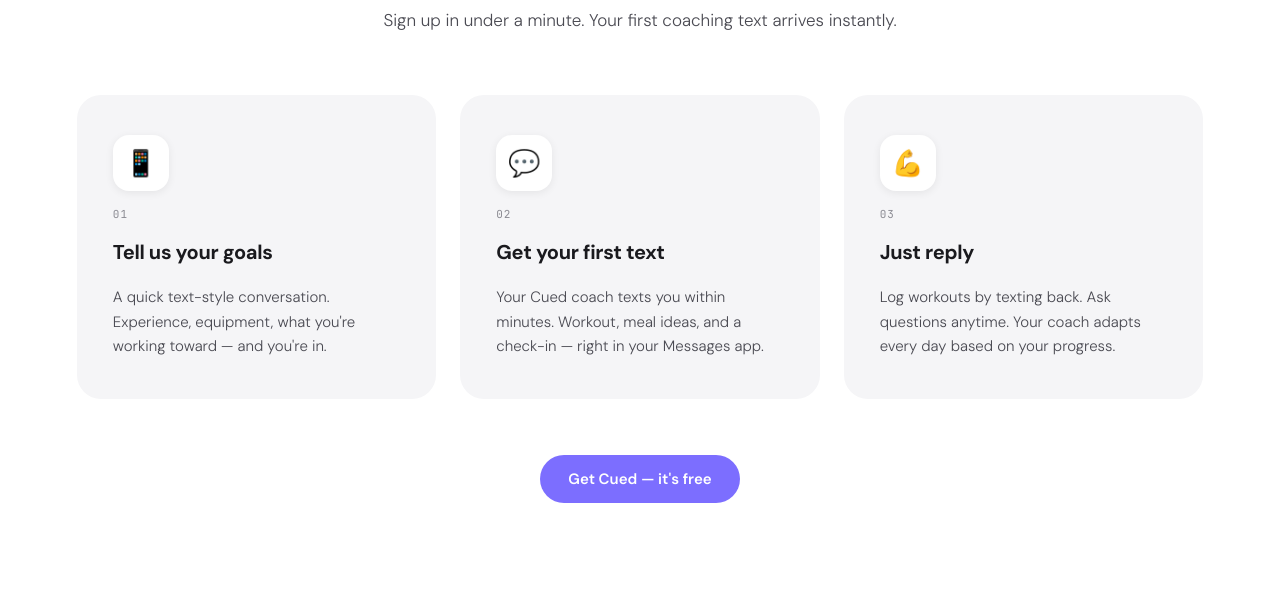
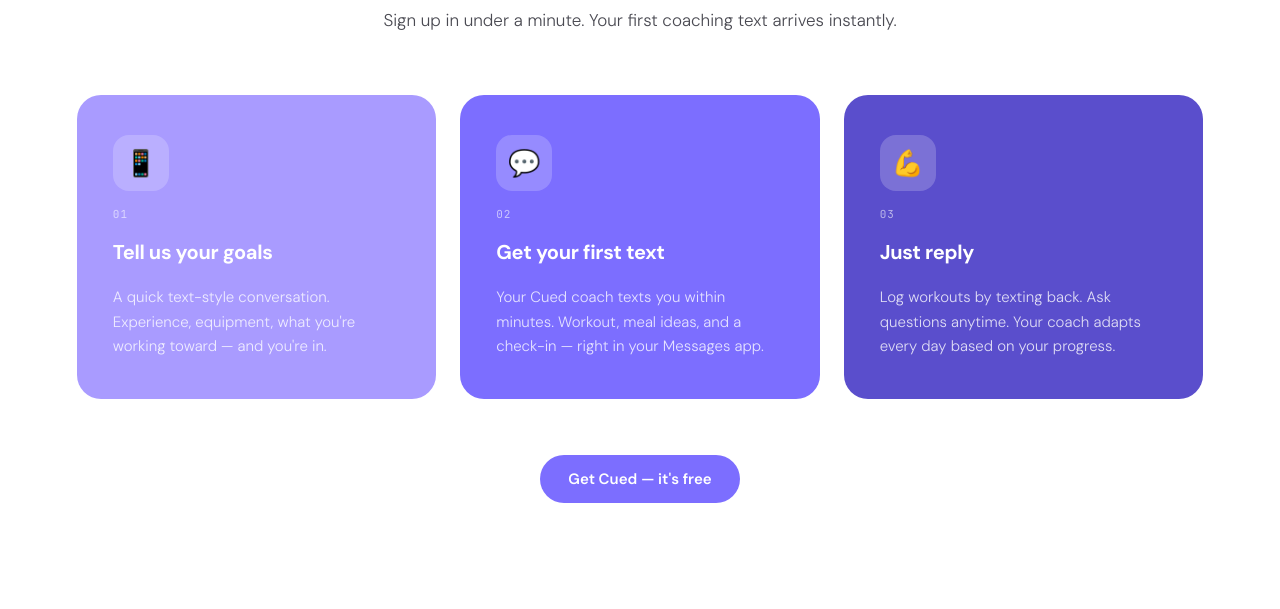
Before and after one commit to Edwn1x/cued-site, a plain HTML site: page index.html in a window 1280 px wide. Shown: the part 1683-2292 px from the top of the page. Drawn offline with Linux system fonts and the light colour scheme.

Commit message:
feat(homepage): style step cards in 3 shades of purple with hover lift

```diff
--- a/index.html
+++ b/index.html
@@ -128,11 +128,15 @@
 .three-texts-hd p{font-size:17px;color:var(--text2);font-weight:300}
 /* Horizontal 3-col steps */
 .demo-steps-h{max-width:1200px;margin:0 auto;display:grid;grid-template-columns:repeat(3,1fr);gap:24px}
-.demo-step-h{background:var(--bg3);border-radius:24px;padding:40px 36px;display:flex;flex-direction:column;gap:16px}
-.demo-step-h .demo-step-icon{width:56px;height:56px;border-radius:16px;background:#fff;display:flex;align-items:center;justify-content:center;font-size:26px;flex-shrink:0;box-shadow:0 2px 8px rgba(0,0,0,.07)}
-.demo-step-h .demo-step-num{font-size:11px;font-family:var(--m);color:var(--text3);letter-spacing:1px;margin-bottom:2px}
-.demo-step-h h3{font-size:20px;font-weight:700;color:var(--text);letter-spacing:-.3px;margin-bottom:4px}
-.demo-step-h p{font-size:15px;color:var(--text2);font-weight:300;line-height:1.65}
+.demo-step-h{border-radius:24px;padding:40px 36px;display:flex;flex-direction:column;gap:16px;transition:transform .25s,box-shadow .25s}
+.demo-step-h:hover{transform:translateY(-4px);box-shadow:0 16px 48px rgba(124,110,255,.3)}
+.demo-step-h:nth-child(1){background:#A99BFF}
+.demo-step-h:nth-child(2){background:#7C6EFF}
+.demo-step-h:nth-child(3){background:#5A4ECC}
+.demo-step-h .demo-step-icon{width:56px;height:56px;border-radius:16px;background:rgba(255,255,255,.2);display:flex;align-items:center;justify-content:center;font-size:26px;flex-shrink:0}
+.demo-step-h .demo-step-num{font-size:11px;font-family:var(--m);color:rgba(255,255,255,.6);letter-spacing:1px;margin-bottom:2px}
+.demo-step-h h3{font-size:20px;font-weight:700;color:#fff;letter-spacing:-.3px;margin-bottom:4px}
+.demo-step-h p{font-size:15px;color:rgba(255,255,255,.8);font-weight:300;line-height:1.65}
 @media(max-width:768px){.demo-steps-h{grid-template-columns:1fr}}
 .demo-bento-full{max-width:1200px;margin:0 auto;display:grid;grid-template-columns:repeat(3,1fr);gap:28px}
 .db-card{border-radius:24px;padding:40px 36px;position:relative;overflow:hidden;min-height:260px;display:flex;flex-direction:column;justify-content:flex-end;background:#7C6EFF;transition:background .25s,transform .25s,box-shadow .25s;cursor:default}
```
